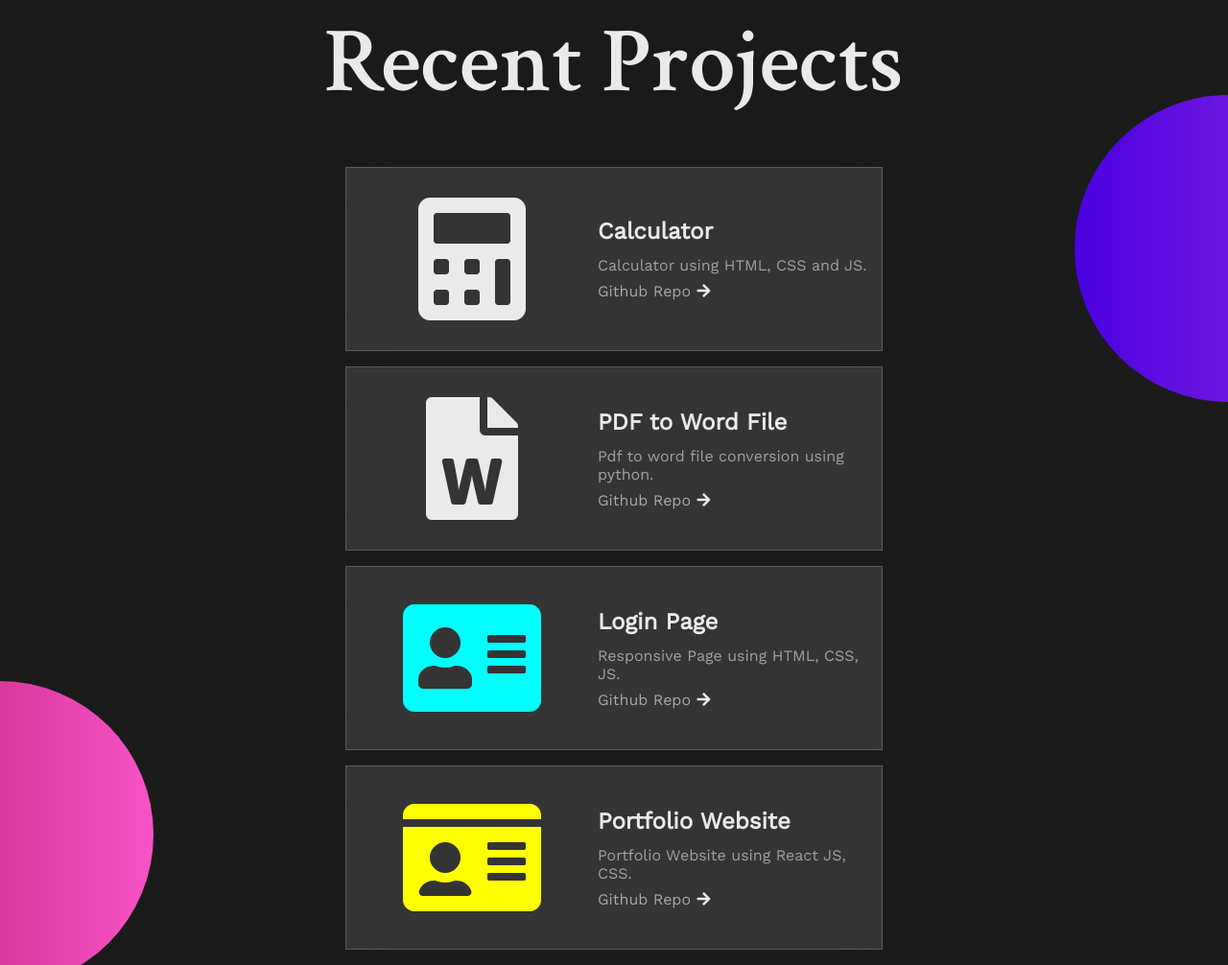
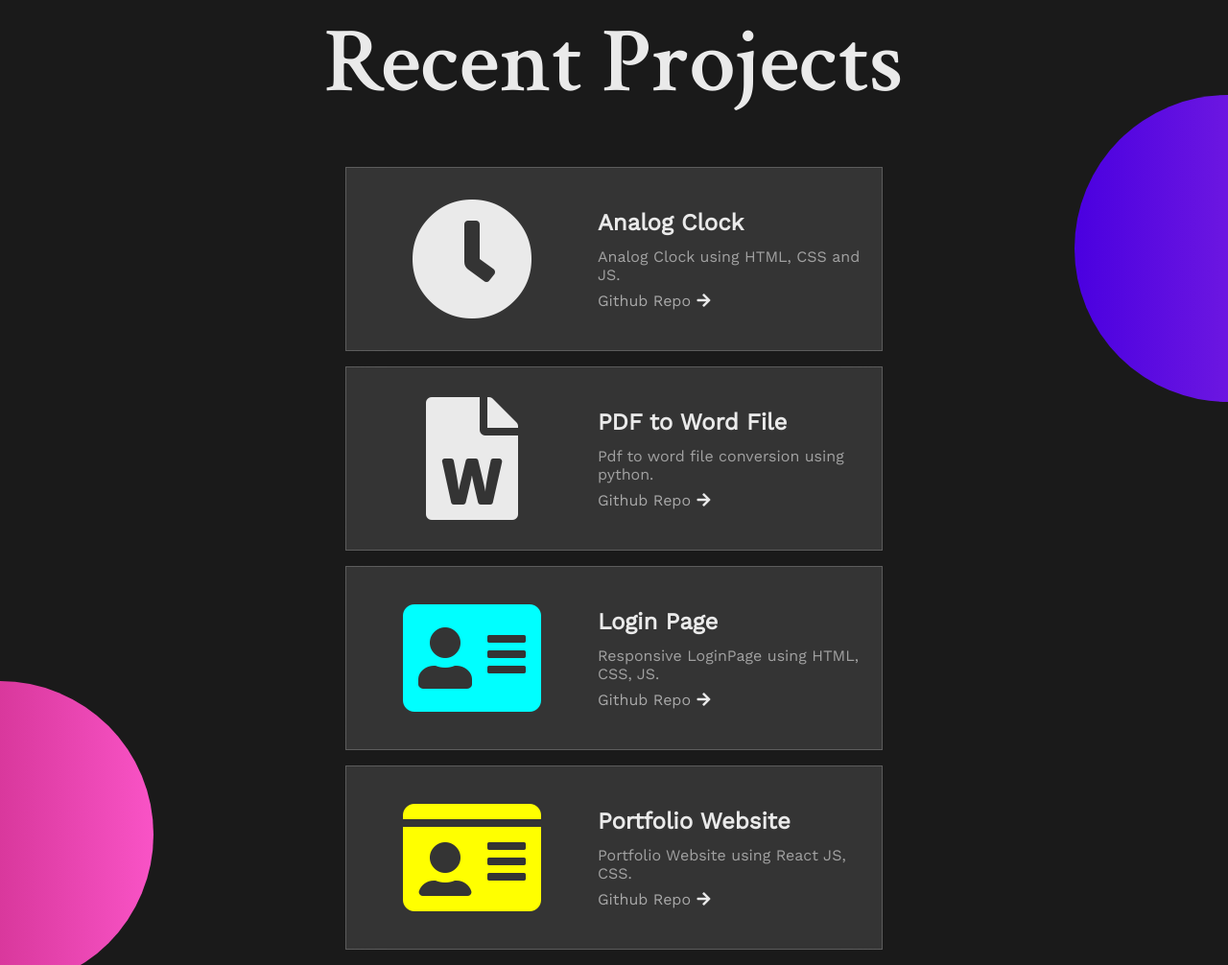
Before and after one commit to NikCdy/TProtf, a plain HTML site: page index.html in a window 1280 px wide. Shown: the part 2655-3661 px from the top of the page at 96% size. Drawn offline with nearby package versions, Linux system fonts and the light colour scheme.

Commit message:
Update index.html

```diff
--- a/index.html
+++ b/index.html
@@ -94,15 +94,15 @@
     <div class="container center">
       <div class="main_box center">
         <div class="icon center">
-          <i class="fas fa-calculator"></i>
+          <i class="fas fa-clock"></i>
         </div>
         <div class="box">
-          <h1>Calculator</h1>
+          <h1>Analog Clock</h1>
           <p>
-            Calculator using HTML, CSS and JS.
+            Analog Clock using HTML, CSS and JS.
           </p>
           <div class="links">
-            <a href="" target="_blank_">Github Repo<i
+            <a href="https://nikcdy.github.io/StopClock/" target="_blank_">Github Repo<i
                 class="fas fa-arrow-right"></i></a>
           </div>
         </div>
@@ -129,7 +129,7 @@
         <div class="box">
           <h1>Login Page</h1>
           <p>
-            Responsive Page using HTML, CSS, JS.
+            Responsive LoginPage using HTML, CSS, JS.
           </p>
           <div class="links">
             <a href="https://github.com/NikCdy/Login-page" target="_blank_">Github Repo<i
```
